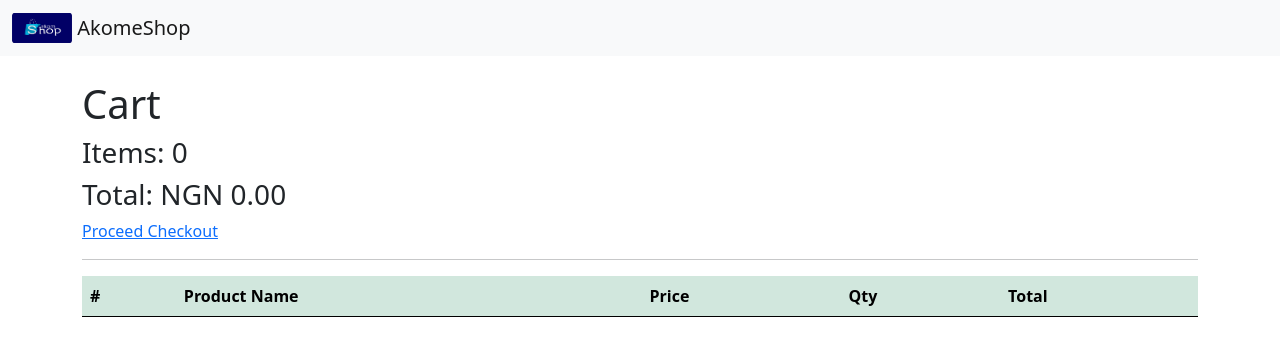
After one commit to frank9th/AkomShop-DjangoEcommerce, a Django app: page /cart/ in a window 1280 px wide. The commit adds this page. Shown: the top 356 px of the page. Run offline with Django 3.2, Linux system fonts and the light colour scheme; lists and menus that the app fills with data are empty.

Commit message:
querring product to cart and checkout page

```diff
--- a/AkomeShop/middleware.py
+++ b/AkomeShop/middleware.py
@@ -0,0 +1,4 @@
+from django.conf import settings
+class LoginRequiredMiddleware:
+	def __init__(self, get_response):
+		pass
--- /dev/null
+++ b/Shop/templates/store/cart.html
@@ -0,0 +1,39 @@
+{% extends 'base.html' %}
+{% load static%}
+
+
+{% block content %}
+
+
+
+<div class="container">
+<h1>Cart</h1>
+<h3>Items: {{order.get_cart_items}}</h3>
+<h3>Total: NGN {{order.get_cart_total|floatformat:2}} </h3>
+<a href="{% url 'checkout' %}">Proceed Checkout </a>
+<hr>
+<table class="table table-success table-striped">
+  <thead>
+    <tr>
+      <th scope="col">#</th>
+      <th scope="col">Product Name</th>
+      <th scope="col">Price</th>
+      <th scope="col">Qty</th>
+      <th scope="col">Total</th>
+    </tr>
+  </thead>
+  <tbody>
+  {% for item in items %}
+    <tr>
+      <th scope="row"><img src="{{item.product.imageURL}}"></th>
+      <td>{{item.product.name}}</td>
+      <td>NGN {{item.product.price|floatformat:2}}</td>
+      <td>{{item.quantity}}</td>
+      <td>NGN {{item.get_total|floatformat:2}}</td>
+    </tr>
+   {% endfor %}
+ </tbody>
+</table>
+
+</div>
+{% endblock %}
--- a/Shop/urls.py
+++ b/Shop/urls.py
@@ -5,6 +5,8 @@ from . import views
 urlpatterns = [
     path('', views.home, name='home'),
     path('store/', views.store, name='store'),
+    path('cart/', views.cart, name='cart'),
+    path('checkout/', views.checkout, name='checkout'),
     path('login', views.loginPage, name='login'),
     path('logout', views.logoutUser, name='logout'),
     path('register', views.register, name='register'),
--- a/Shop/views.py
+++ b/Shop/views.py
@@ -21,10 +21,30 @@ def store(request):
 	return render(request, 'store/store.html', context)
 
 
+def cart(request):
 
+	if request.user.is_authenticated:
+		customer = request.user.customer
+		order, created = Order.objects.get_or_create(customer=customer, complete=False)
+		items = order.orderitem_set.all()
+	else:
+		items = []
+		order ={'get_cart_total':0, 'get_cart_items':0}
 
+	context = {'items':items, 'order':order}
+	return render(request, 'store/cart.html', context)
 
+def checkout(request):
+	if request.user.is_authenticated:
+		customer = request.user.customer
+		order, created = Order.objects.get_or_create(customer=customer, complete=False)
+		items = order.orderitem_set.all()
+	else:
+		items = []
+		order ={'get_cart_total':0, 'get_cart_items':0}
 
+	context = {'items':items, 'order':order}
+	return render(request, 'store/checkout.html', context)
 
 
 
```
Also changed, not shown: Shop/models.py (+31 -0 lines), Shop/templates/store/checkout.html (added, +40 -0 lines), Shop/templates/store/store.html (+12 -3 lines), db.sqlite3.
